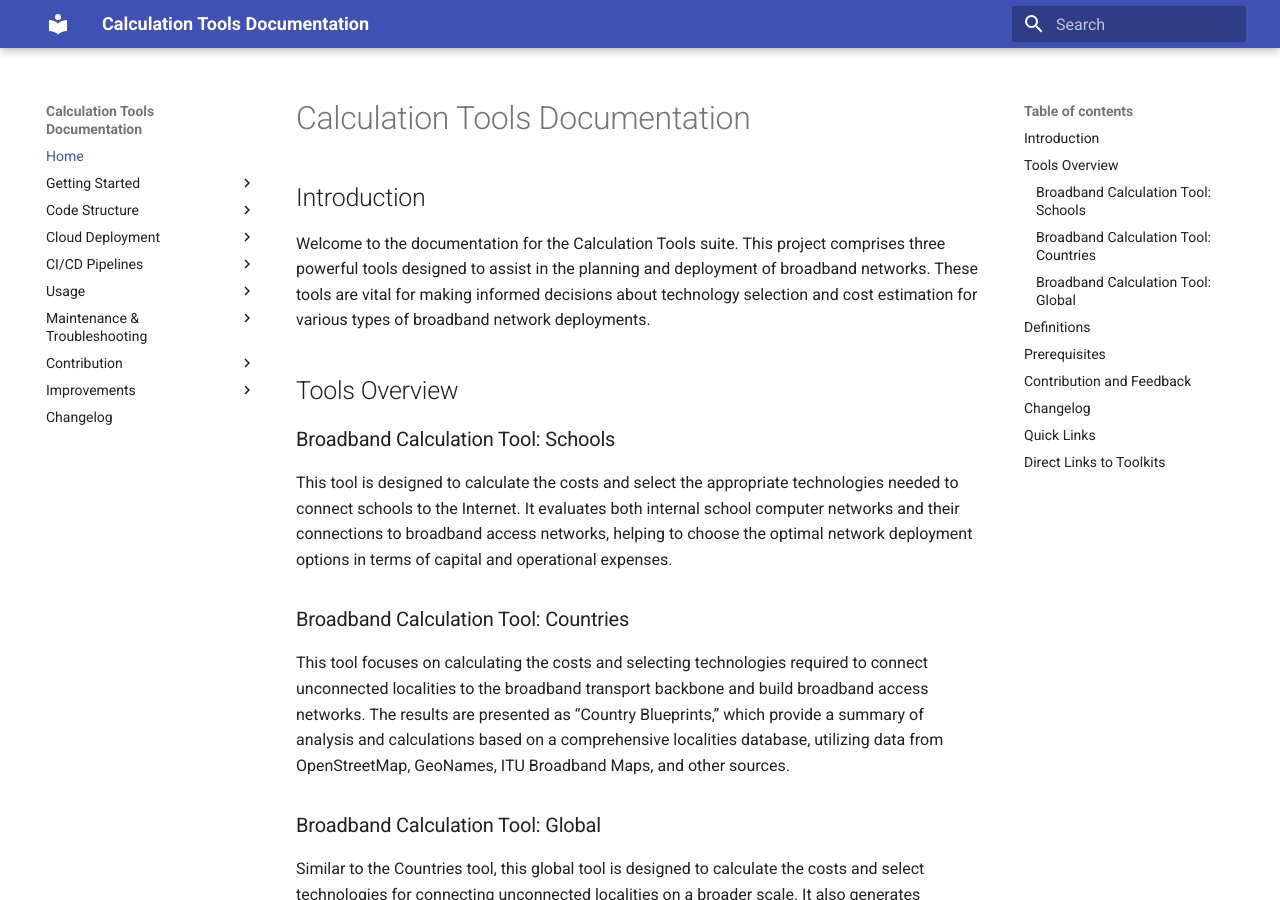
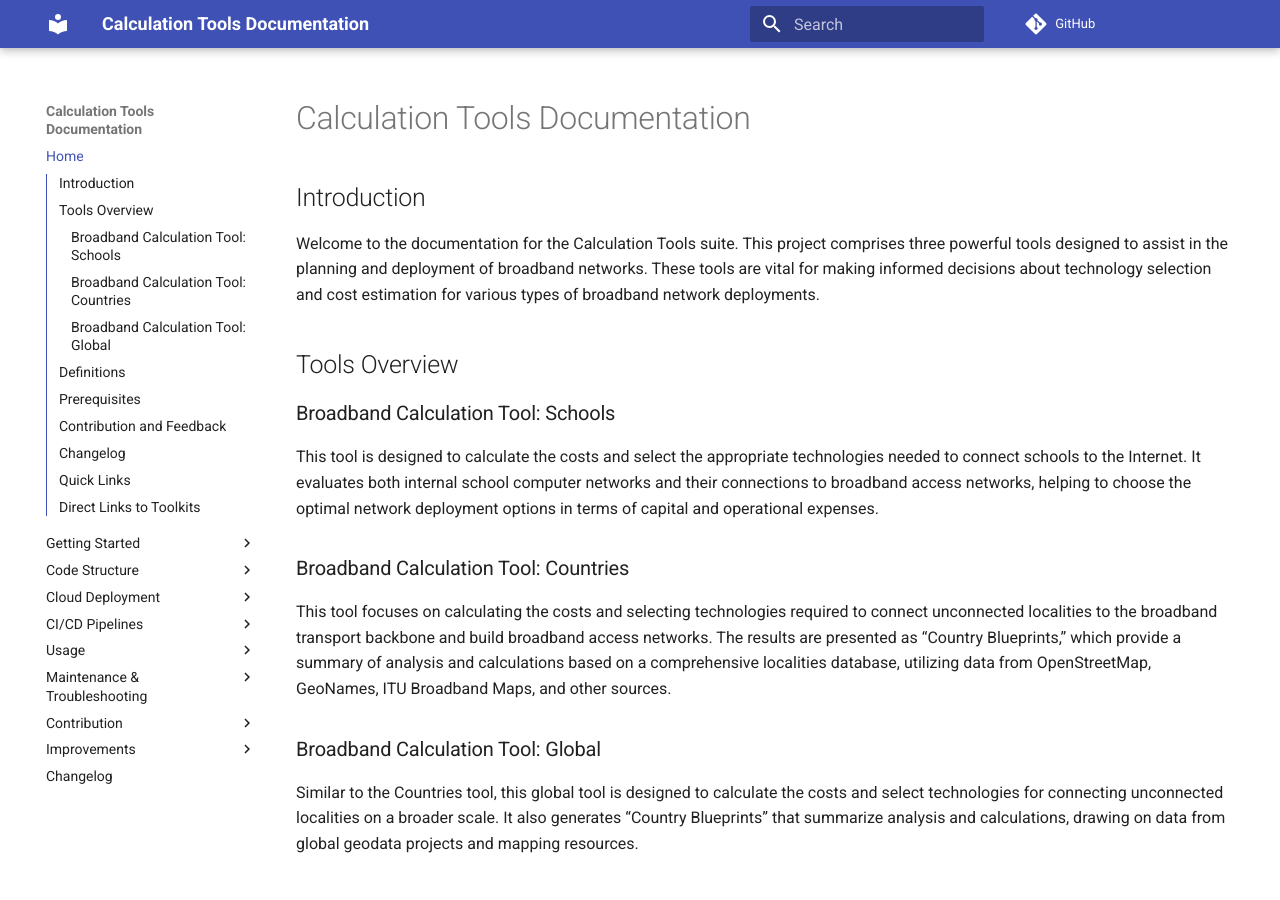
Before and after one commit to FNS-Division/old_CalculationToolkit_documentation, an MkDocs documentation site: the page built from docs/index.md, in a window 1280 px wide and 900 px high. Built offline with MkDocs 1.6.1 and Material for MkDocs 9.7.7, drawn with Linux system fonts in a browser that asks for light colours; comment, search, counter and statistics services are not loaded; some of the changed lines change nothing that is shown.

Commit message:
Updated mkdocs.yml configuration for GitHub Pages

```diff
--- a/mkdocs.yml
+++ b/mkdocs.yml
@@ -1,6 +1,13 @@
-site_name: Calculation Tools Documentation
+site_name: "Calculation Tools Documentation"
+site_url: "https://FNS-Division.github.io/calculation-tools_documentation/"
+repo_url: "https://github.com/FNS-Division/calculation-tools_documentation"
 theme:
   name: 'material'
+  # Optional configuration for the Material theme
+  features:
+    - navigation.instant
+    - search.highlight
+    - toc.integrate  # Integrates Table of Contents in the sidebar
 
 nav:
   - Home: index.md
@@ -17,14 +24,12 @@
   - Code Structure:
       - Overview: code_structure/overview.md
 
-
-
   - Cloud Deployment:
       - Requirements: cloud/deployment_guide.md
       - Deploying on Azure: cloud/azure_deployment_guide.md
       - Deploying on AWS: cloud/aws_deployment_guide.md
 
-  -  CI/CD Pipelines :
+  - CI/CD Pipelines:
       - General Instructions: deployment/general.md
       - Azure DevOps Setup: deployment/azure_devops.md
       - AWS Deployment & Pipeline: deployment/aws_pipeline.md
@@ -32,11 +37,9 @@
   - Usage:
       - Usage Examples: usage/old_version.md
 
-
   - Maintenance & Troubleshooting:
       - Maintenance Plan: maintenance/plan.md
-      - Troubleshooting:  maintenance/troubleshooting_guide.md
-
+      - Troubleshooting: maintenance/troubleshooting_guide.md
 
   - Contribution:
       - Guidelines: contribution/guidelines.md
@@ -45,3 +48,18 @@
       - Detailed Report on Proposed Improvements: improvements/report.md
 
   - Changelog: changelog.md
+
+# Footer options, showing version or GitHub links
+extra:
+  social:
+    - icon: fontawesome/brands/github
+      link: https://github.com/FNS-Division/calculation-tools_documentation
+  copyright: "© 2024 FNS-Division. All rights reserved."
+
+markdown_extensions:
+  - toc:
+      permalink: true  # Adds anchors to the Table of Contents for better navigation
+
+# Enable search plugin (default)
+plugins:
+  - search
```
